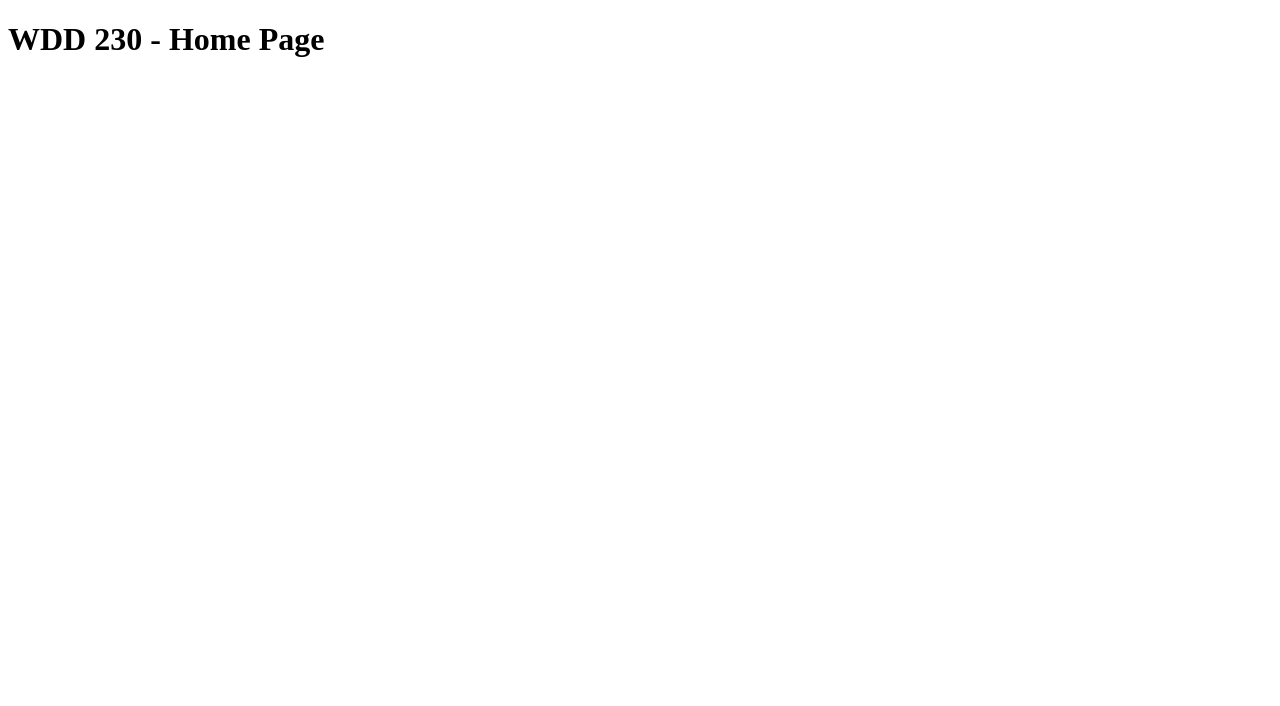
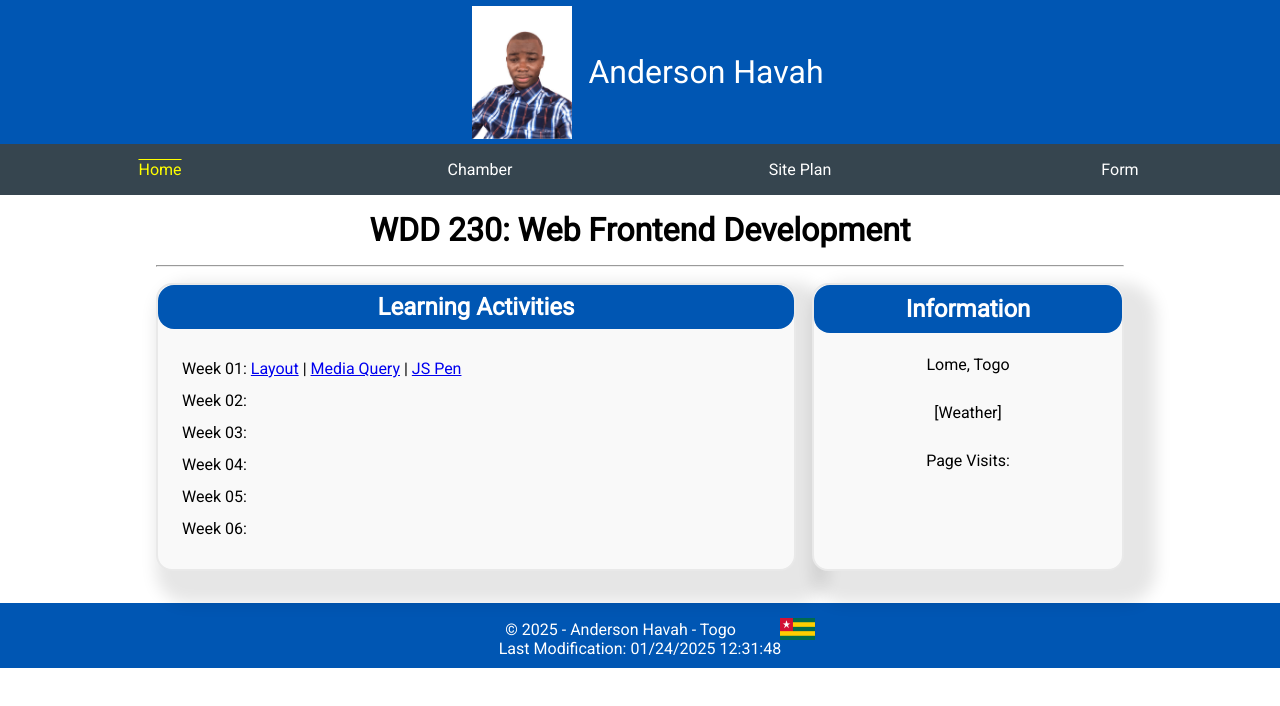
Before and after one commit to andersonhavah/wdd230, a plain HTML site: page index.html in a window 1280 px wide. Drawn offline with Linux system fonts and the light colour scheme.

Commit message:
Course Home Page

```diff
--- a/index.html
+++ b/index.html
@@ -1,11 +1,61 @@
 <!DOCTYPE html>
-<html lang="en">
+<html lang="en-US">
+
 <head>
     <meta charset="UTF-8">
     <meta name="viewport" content="width=device-width, initial-scale=1.0">
-    <title>Document</title>
+    <title>Anderson Havah - WDD 230 - Web Frontend Development</title>
+    <meta name="description" content="Welcome to the WDD 230 - Web Frontend Development I home page. This page, created by Anderson Havah, helps manage assignments and track progress efficiently.">
+    <meta name="author" content="Anderson Havah">
+    <link rel="preconnect" href="https://fonts.googleapis.com">
+    <link rel="preconnect" href="https://fonts.gstatic.com" crossorigin>
+    <link href="https://fonts.googleapis.com/css2?family=Roboto:wght@100;400&display=swap" rel="stylesheet">
+    <link rel="stylesheet" href="styles/base.css">
+    <link rel="stylesheet" href="styles/larger.css">
 </head>
+
 <body>
-    <h1>WDD 230 - Home Page</h1>
+    <!-- This is the header of the page -->
+    <header>
+        <img src="images/andersonPicture.jpg" alt="Anderson Havah Profile Image" width="100">
+        <span id="myname">Anderson Havah</span>
+    </header>
+
+    <nav>
+        <a href="index.html" class="active">Home</a>
+        <a href="#" target="_blank">Chamber</a>
+        <a href="#" target="_blank">Site Plan</a>
+        <a href="#" target="_blank">Form</a>
+    </nav>
+    <main>
+        <h1>WDD 230: Web Frontend Development</h1>
+        <hr>
+        <section class="card">
+            <h2>Learning Activities</h2>
+            <ul>
+                <li>Week 01: <a href="week01/holygrail.html">Layout</a> | <a href="week01/media-query.html">Media Query</a> | <a href="https://codepen.io/anderson1206/pen/ZYzReWw">JS Pen</a></li>
+                <li>Week 02: </li>
+                <li>Week 03: </li>
+                <li>Week 04: </li>
+                <li>Week 05: </li>
+                <li>Week 06: </li>
+            </ul>
+        </section>
+
+        <section class="card">
+            <h2>Information</h2>
+            <p>Lome, Togo</p>
+            <p>[Weather]</p>
+            <p>Page Visits: </p>
+        </section>
+    </main>
+    <footer>
+        <p>&copy; <span id="currentYear"></span> - Anderson Havah - Togo <img src="images/flag-of-Togo.jpg"
+            alt="Flag of Togo" class="flag"></p>
+    <p id="lastModified"></p>
+    </footer>
+
+    <script src="scripts/getDates.js"></script>
 </body>
+
 </html>
--- /dev/null
+++ b/scripts/getDates.js
@@ -0,0 +1,12 @@
+// use the date object
+const today = new Date();
+
+// Select the DOM element for output
+const currentYear = document.querySelector("#currentYear");
+const lastModification = document.querySelector("#lastModified");
+
+// Output the year
+currentYear.innerHTML = today.getFullYear();
+
+// Output the date and time of the last modification
+lastModification.innerHTML = `Last Modification: ${document.lastModified} `;
--- /dev/null
+++ b/styles/base.css
@@ -0,0 +1,118 @@
+* {
+    margin: 0;
+    padding: 0;
+    box-sizing: border-box;
+}
+
+body {
+    font-family: Roboto, sans-serif;
+    font-weight: 400;
+}
+
+/* Header */
+header {
+    background-color: #0056b3;
+    color: #ffffff;
+    font-size: 2rem;
+    text-align: center;
+    display: flex;
+    justify-content: center;
+    align-items: center;
+    height: 9rem;
+}
+
+header img {
+    margin: 1rem;
+}
+
+
+/* Navigation */
+nav {
+    margin: 0 auto;
+    background-color: #36454f;
+}
+
+nav a {
+    display: block;
+    color: #ffffff;
+    text-decoration: none;
+    padding: 1rem;
+    text-align: center;
+}
+
+nav a:hover {
+    background-color: #69a0db;
+}
+
+.active {
+    color: #ffff00;
+    text-decoration: overline;
+}
+
+/* Main */
+main {
+    display: grid;
+    grid-template-columns: 1fr;
+    gap: 1rem;
+    padding: 1rem;
+    max-width: 40rem;
+    margin: 0 auto;
+}
+
+h1 {
+    text-align: center;
+}
+
+.card {
+    background-color: #f9f9f9;
+    border: 2px solid #e9e9e9;
+    border-radius: 1rem;
+}
+
+.card h2 {
+    color: #ffffff;
+    background-color: #0056b3;
+    font-size: 1.5rem;
+    margin-bottom: 0.5rem;
+    text-align: center;
+    padding: 0.5rem;
+    border-radius: 1rem;
+}
+
+.card ul {
+    list-style-position: inside;
+    list-style-type: none;
+    padding: 0.5rem;
+    line-height: 2rem;
+    margin: 1rem;
+}
+
+.card:nth-of-type(2) {
+    text-align: center;
+    line-height: 1.5rem;
+}
+
+.card:nth-of-type(2) {
+    line-height: 2rem;
+}
+
+.card:nth-of-type(2) p {
+    margin-top: 1rem;
+}
+
+/* Footer */
+footer {
+    text-align: center;
+    background-color: #0056b3;
+    padding: 10px;
+    color: #ffffff;
+    margin-top: 1rem;
+}
+
+footer .flag {
+    width: 35px;
+    height: 100%;
+    position: relative;
+    left: 40px;
+    top: 5px
+}
--- /dev/null
+++ b/styles/larger.css
@@ -0,0 +1,35 @@
+@media screen and (min-width: 550px) {
+    nav{
+        display: flex;
+
+    }
+
+    nav a {
+        flex: 1 1 100%;
+    }
+
+    main {
+        grid-template-columns: 1fr 1fr 1fr;
+        max-width: 62.5rem;
+    }
+
+    h1 {
+        grid-column: 1 / 4;
+    }
+
+    hr {
+        grid-column: 1 / 4;
+    }
+
+    .card {
+        box-shadow: 1rem 1rem 1rem 1rem #0505051a;
+    }
+
+    .card:nth-of-type(1) {
+        grid-column: 1 / 3;
+    }
+
+    .card:nth-of-type(2) {
+        grid-column: 3 / 4;
+    }
+}
```
Also changed, not shown: images/andersonPicture.jpg (added), images/flag-of-Togo.jpg (added), images/monument-of-independence.jpg (added).
